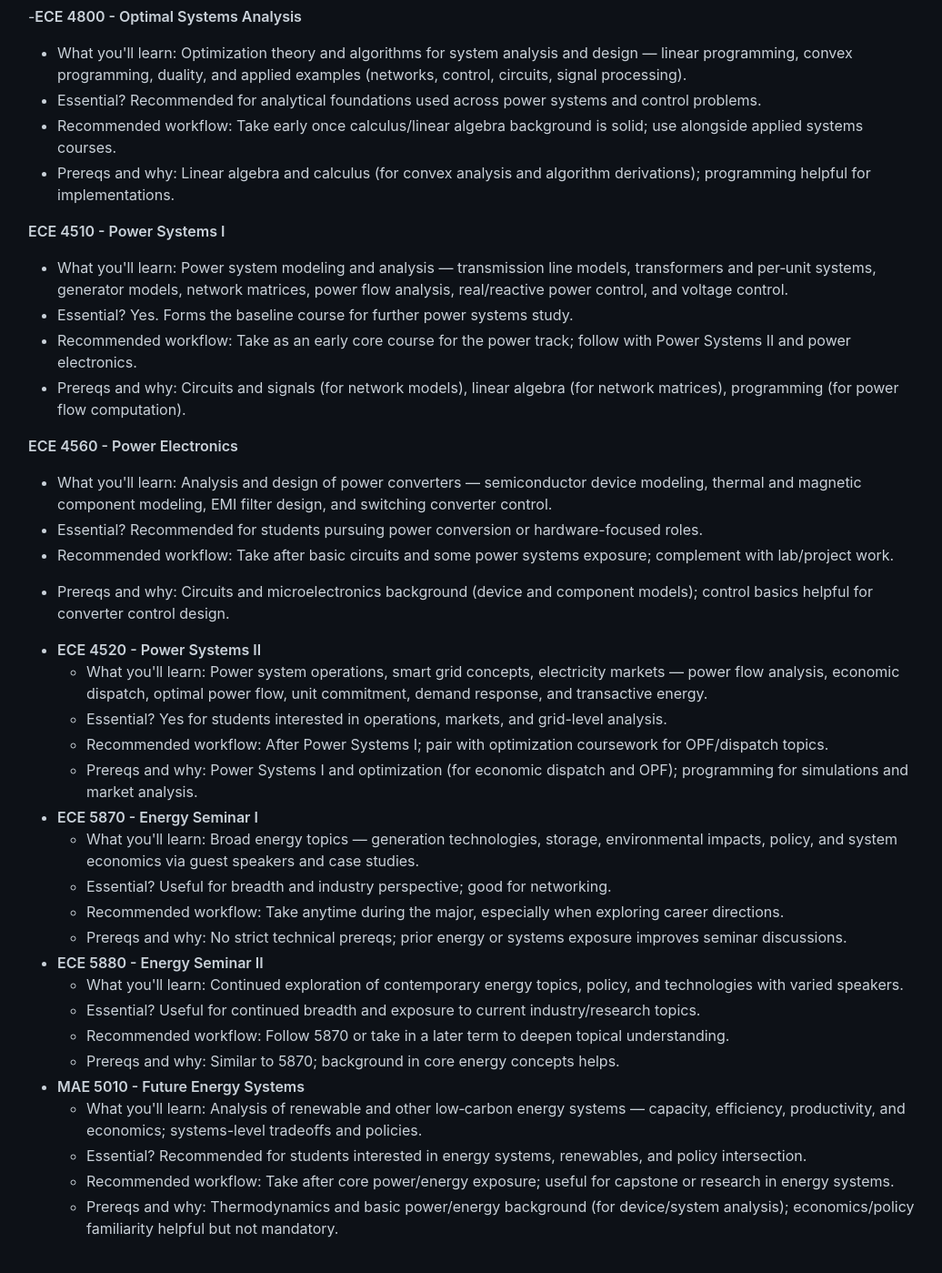
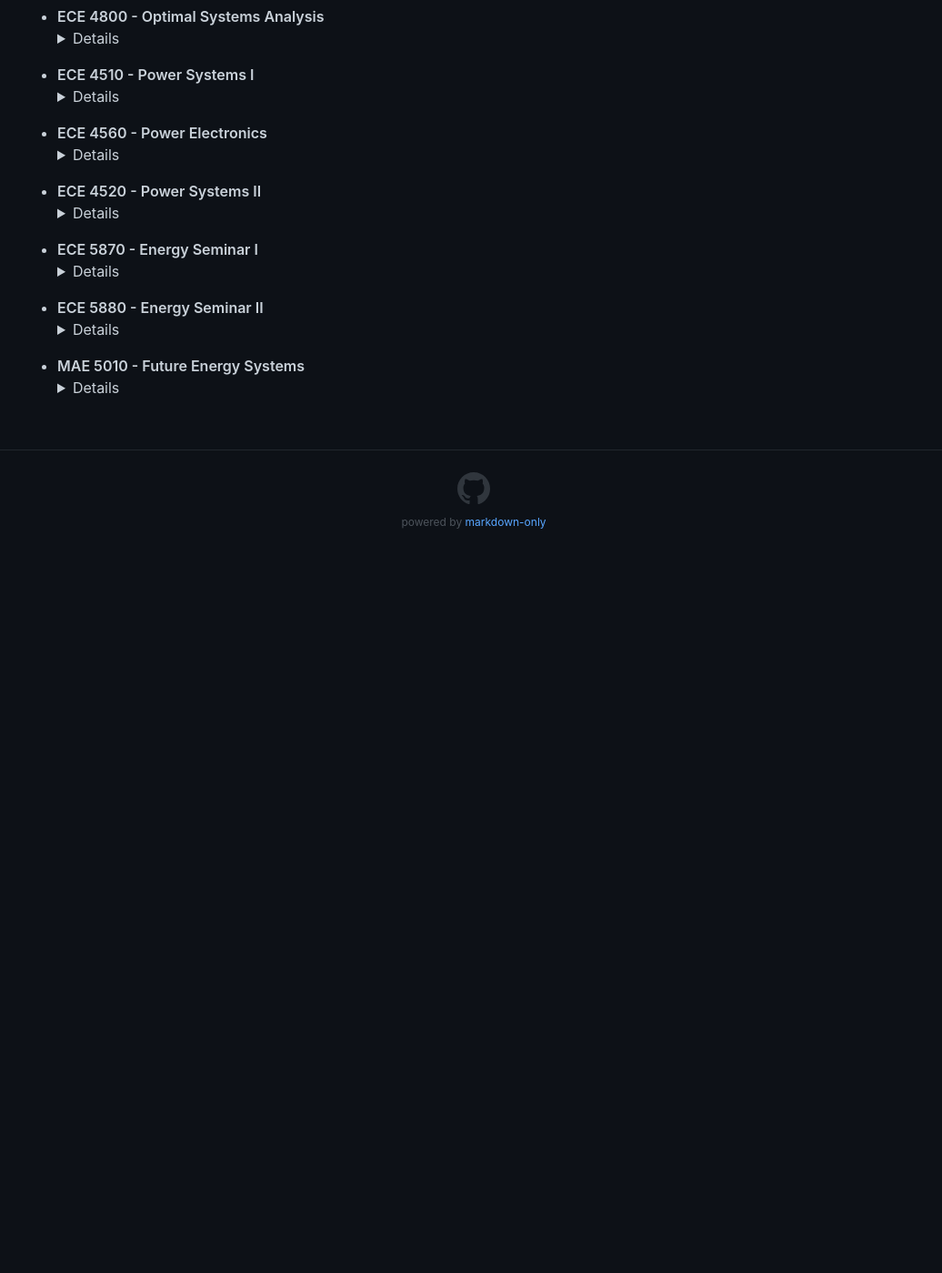
Before and after one commit to jmyphn/engineering-wiki, a Jekyll site: the page built from ecepower.md, in a window 1280 px wide and 1400 px high, scrolled down 1102 px. Shown: the whole window at 91% size, without its empty margins (119-1155 px from the left). Built offline with Jekyll 4.4.1, drawn with Linux system fonts in a browser that asks for light colours; after the commit the page ends 1715 px from its top, so only the background shows below that.

Commit message:
ecepage dropdowns

```diff
--- a/ecepower.md
+++ b/ecepower.md
@@ -101,45 +101,79 @@ flowchart TD
 
 ## Core Courses:
 
+- **ECE 4800 - Optimal Systems Analysis**
+  <details>
+  <summary>Details</summary>
+    <ul>
+    <li>- What you'll learn: Optimization theory and algorithms for system analysis and design — linear programming, convex programming, duality, and applied examples (networks, control, circuits, signal processing).</li>
+    <li>- Essential? Recommended for analytical foundations used across power systems and control problems.</li>
+    <li>- Recommended workflow: Take early once calculus/linear algebra background is solid; use alongside applied systems courses.</li>
+    <li>- Prereqs and why: Linear algebra and calculus (for convex analysis and algorithm derivations); programming helpful for implementations.</li>
+    </ul>
+  </details>
 
--**ECE 4800 - Optimal Systems Analysis**
-  - What you'll learn: Optimization theory and algorithms for system analysis and design — linear programming, convex programming, duality, and applied examples (networks, control, circuits, signal processing).
-  - Essential? Recommended for analytical foundations used across power systems and control problems.
-  - Recommended workflow: Take early once calculus/linear algebra background is solid; use alongside applied systems courses.
-  - Prereqs and why: Linear algebra and calculus (for convex analysis and algorithm derivations); programming helpful for implementations.
+- **ECE 4510 - Power Systems I**
+  <details>
+  <summary>Details</summary>
+    <ul>
+    <li>- What you'll learn: Power system modeling and analysis — transmission line models, transformers and per‑unit systems, generator models, network matrices, power flow analysis, real/reactive power control, and voltage control.</li>
+    <li>- Essential? Yes. Forms the baseline course for further power systems study.</li>
+    <li>- Recommended workflow: Take as an early core course for the power track; follow with Power Systems II and power electronics.</li>
+    <li>- Prereqs and why: Circuits and signals (for network models), linear algebra (for network matrices), programming (for power flow computation).</li>
+    </ul>
+  </details>
 
-**ECE 4510 - Power Systems I**
-  - What you'll learn: Power system modeling and analysis — transmission line models, transformers and per‑unit systems, generator models, network matrices, power flow analysis, real/reactive power control, and voltage control.
-  - Essential? Yes. Forms the baseline course for further power systems study.
-  - Recommended workflow: Take as an early core course for the power track; follow with Power Systems II and power electronics.
-  - Prereqs and why: Circuits and signals (for network models), linear algebra (for network matrices), programming (for power flow computation).
-
-**ECE 4560 - Power Electronics**
-  - What you'll learn: Analysis and design of power converters — semiconductor device modeling, thermal and magnetic component modeling, EMI filter design, and switching converter control.
-  - Essential? Recommended for students pursuing power conversion or hardware-focused roles.
-  - Recommended workflow: Take after basic circuits and some power systems exposure; complement with lab/project work.
-  - Prereqs and why: Circuits and microelectronics background (device and component models); control basics helpful for converter control design.
+- **ECE 4560 - Power Electronics**
+  <details>
+  <summary>Details</summary>
+    <ul>
+    <li>- What you'll learn: Analysis and design of power converters — semiconductor device modeling, thermal and magnetic component modeling, EMI filter design, and switching converter control.</li>
+    <li>- Essential? Recommended for students pursuing power conversion or hardware-focused roles.</li>
+    <li>- Recommended workflow: Take after basic circuits and some power systems exposure; complement with lab/project work.</li>
+    <li>- Prereqs and why: Circuits and microelectronics background (device and component models); control basics helpful for converter control design.</li>
+    </ul>
+  </details>
 
 - **ECE 4520 - Power Systems II**
-  - What you'll learn: Power system operations, smart grid concepts, electricity markets — power flow analysis, economic dispatch, optimal power flow, unit commitment, demand response, and transactive energy.
-  - Essential? Yes for students interested in operations, markets, and grid-level analysis.
-  - Recommended workflow: After Power Systems I; pair with optimization coursework for OPF/dispatch topics.
-  - Prereqs and why: Power Systems I and optimization (for economic dispatch and OPF); programming for simulations and market analysis.
+  <details>
+  <summary>Details</summary>
+    <ul>
+    <li>- What you'll learn: Power system operations, smart grid concepts, electricity markets — power flow analysis, economic dispatch, optimal power flow, unit commitment, demand response, and transactive energy.</li>
+    <li>- Essential? Yes for students interested in operations, markets, and grid-level analysis.</li>
+    <li>- Recommended workflow: After Power Systems I; pair with optimization coursework for OPF/dispatch topics.</li>
+    <li>- Prereqs and why: Power Systems I and optimization (for economic dispatch and OPF); programming for simulations and market analysis.</li>
+    </ul>
+  </details>
 
 - **ECE 5870 - Energy Seminar I**
-  - What you'll learn: Broad energy topics — generation technologies, storage, environmental impacts, policy, and system economics via guest speakers and case studies.
-  - Essential? Useful for breadth and industry perspective; good for networking.
-  - Recommended workflow: Take anytime during the major, especially when exploring career directions.
-  - Prereqs and why: No strict technical prereqs; prior energy or systems exposure improves seminar discussions.
+  <details>
+  <summary>Details</summary>
+    <ul>
+    <li>- What you'll learn: Broad energy topics — generation technologies, storage, environmental impacts, policy, and system economics via guest speakers and case studies.</li>
+    <li>- Essential? Useful for breadth and industry perspective; good for networking.</li>
+    <li>- Recommended workflow: Take anytime during the major, especially when exploring career directions.</li>
+    <li>- Prereqs and why: No strict technical prereqs; prior energy or systems exposure improves seminar discussions.</li>
+    </ul>
+  </details>
 
 - **ECE 5880 - Energy Seminar II**
-  - What you'll learn: Continued exploration of contemporary energy topics, policy, and technologies with varied speakers.
-  - Essential? Useful for continued breadth and exposure to current industry/research topics.
-  - Recommended workflow: Follow 5870 or take in a later term to deepen topical understanding.
-  - Prereqs and why: Similar to 5870; background in core energy concepts helps.
+  <details>
+  <summary>Details</summary>
+    <ul>
+    <li>- What you'll learn: Continued exploration of contemporary energy topics, policy, and technologies with varied speakers.</li>
+    <li>- Essential? Useful for continued breadth and exposure to current industry/research topics.</li>
+    <li>- Recommended workflow: Follow 5870 or take in a later term to deepen topical understanding.</li>
+    <li>- Prereqs and why: Similar to 5870; background in core energy concepts helps.</li>
+    </ul>
+  </details>
 
 - **MAE 5010 - Future Energy Systems**
-  - What you'll learn: Analysis of renewable and other low‑carbon energy systems — capacity, efficiency, productivity, and economics; systems-level tradeoffs and policies.
-  - Essential? Recommended for students interested in energy systems, renewables, and policy intersection.
-  - Recommended workflow: Take after core power/energy exposure; useful for capstone or research in energy systems.
-  - Prereqs and why: Thermodynamics and basic power/energy background (for device/system analysis); economics/policy familiarity helpful but not mandatory.
+  <details>
+  <summary>Details</summary>
+    <ul>
+    <li>- What you'll learn: Analysis of renewable and other low‑carbon energy systems — capacity, efficiency, productivity, and economics; systems-level tradeoffs and policies.</li>
+    <li>- Essential? Recommended for students interested in energy systems, renewables, and policy intersection.</li>
+    <li>- Recommended workflow: Take after core power/energy exposure; useful for capstone or research in energy systems.</li>
+    <li>- Prereqs and why: Thermodynamics and basic power/energy background (for device/system analysis); economics/policy familiarity helpful but not mandatory.</li>
+    </ul>
+  </details>
```
Also changed, not shown: eceembedded.md (+63 -28 lines), ecerf.md (+54 -24 lines), ecerobotics.md (+45 -20 lines).
